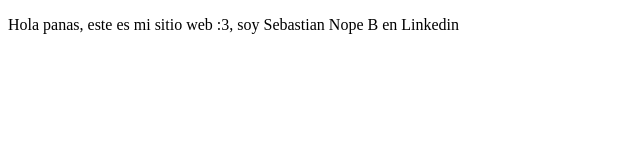
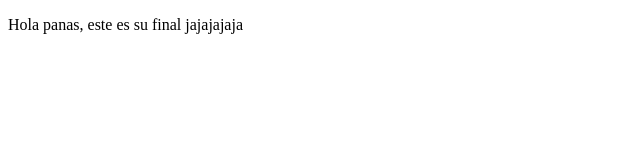
Before and after one commit to sebastian-nope/PreworkWindows, a plain HTML site: page index.html in a window 1280 px wide. Shown: the whole page, without its empty margins (0-640 px from the left). Drawn offline with Linux system fonts and the light colour scheme.

Commit message:
nuevos cambios agregados

```diff
--- a/index.html
+++ b/index.html
@@ -8,7 +8,7 @@
 </head>
 <body>
     <p>
-        Hola panas, este es mi sitio web :3, soy Sebastian Nope B en Linkedin
+        Hola panas, este es su final jajajajaja
     </p>
 </body>
 </html>
```
